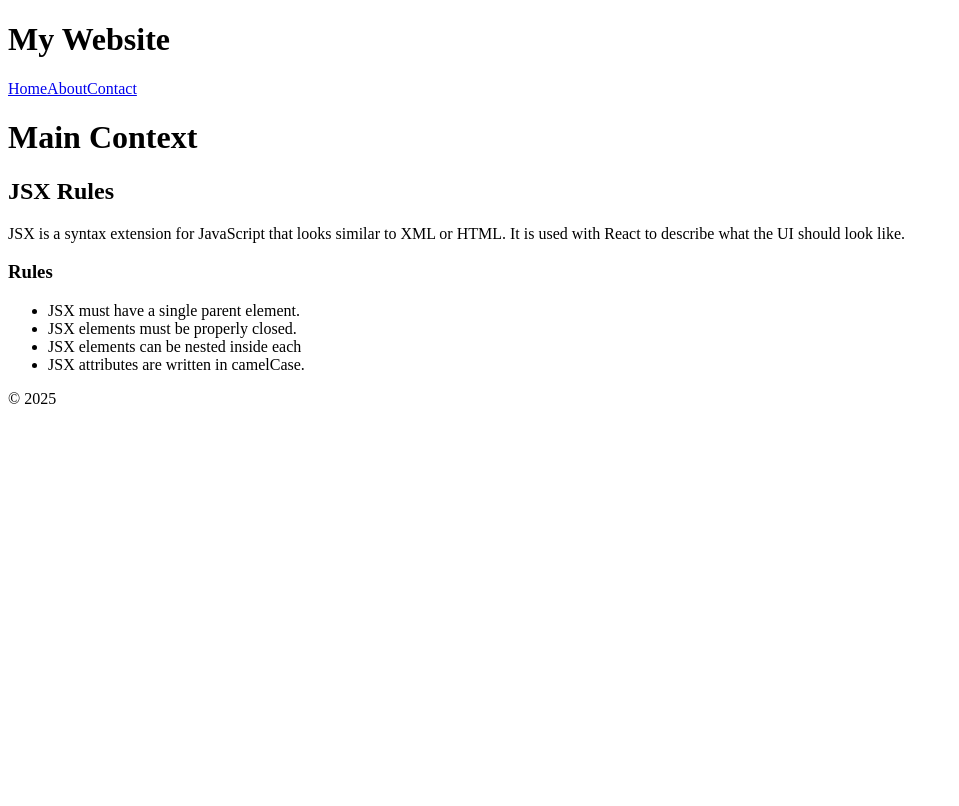
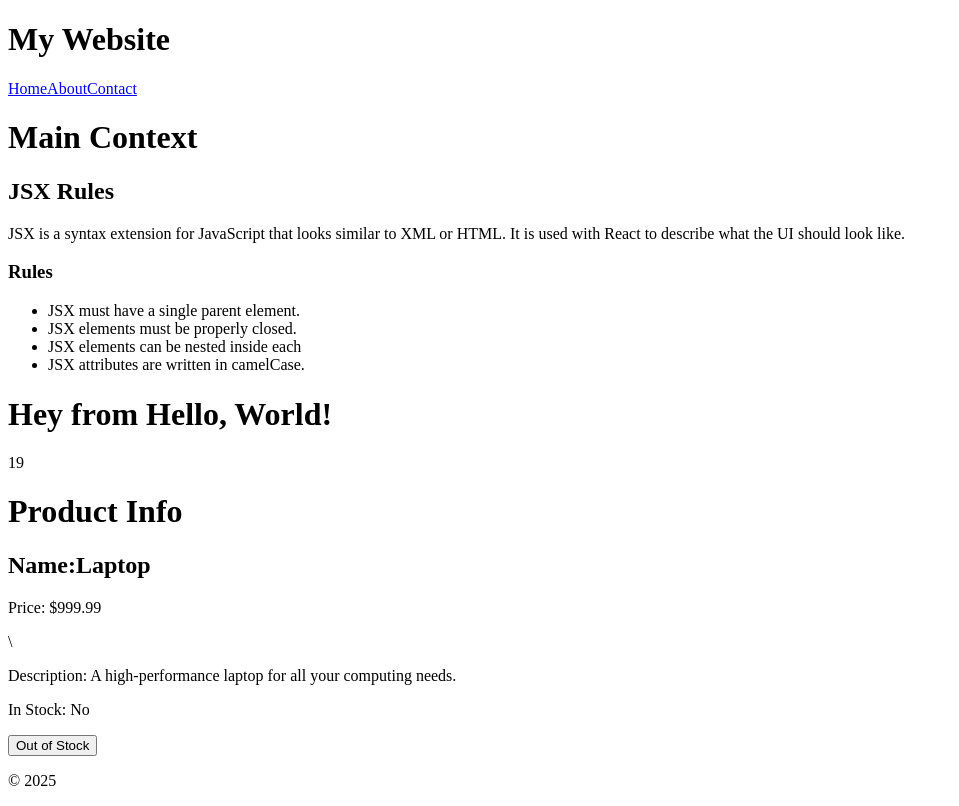
Before and after one commit to xenonrazels/react-demos, a React (Vite) app: page / in a window 1280 px wide. Shown: the whole page, without its empty margins (0-959 px from the left). Built offline with nearby package versions, Linux system fonts and the light colour scheme.

Commit message:
ListRenderingJsx

```diff
--- /dev/null
+++ b/src/components/Greetings.jsx
@@ -0,0 +1,14 @@
+
+
+const Greetings = () => {
+let greeting = "Hello, World!";
+const date = new Date();
+  return (
+    <div>
+        <h1>Hey from {greeting}</h1>
+        <p>{date.getDate()}</p>
+    </div>
+  )
+}
+
+export default Greetings;
--- a/src/components/MainComponent.jsx
+++ b/src/components/MainComponent.jsx
@@ -1,10 +1,13 @@
 import JSXRules from "./JSXRules.jsx";
-
+import Greetings from "./Greetings.jsx";
+import ProductInfo from "./ProductInfo.jsx";
 const MainComponent = () => {
   return (
    <main>
     <h1>Main Context</h1>
     <JSXRules></JSXRules>
+    <Greetings></Greetings>
+    <ProductInfo></ProductInfo>
    </main>
   )
 }
--- /dev/null
+++ b/src/components/ProductInfo.jsx
@@ -0,0 +1,25 @@
+import React from 'react'
+
+const ProductInfo = () => {
+    const product = {
+        name: "Laptop",
+        price: 999.99,
+        description: "A high-performance laptop for all your computing needs.",
+        inStock: 0,
+    };
+  return (
+    <div>
+        <h1>Product Info</h1>
+        <h2>Name:{product.name}</h2>
+        <p>Price: ${product.price}</p>\
+        <p>Description: {product.description}</p>
+        <p>In Stock: {product.inStock ? "Yes" : "No"}</p>
+
+        <button>{product.inStock ? "Add to Cart" : "Out of Stock"}</button>
+
+
+    </div>
+  )
+}
+
+export default ProductInfo
```
